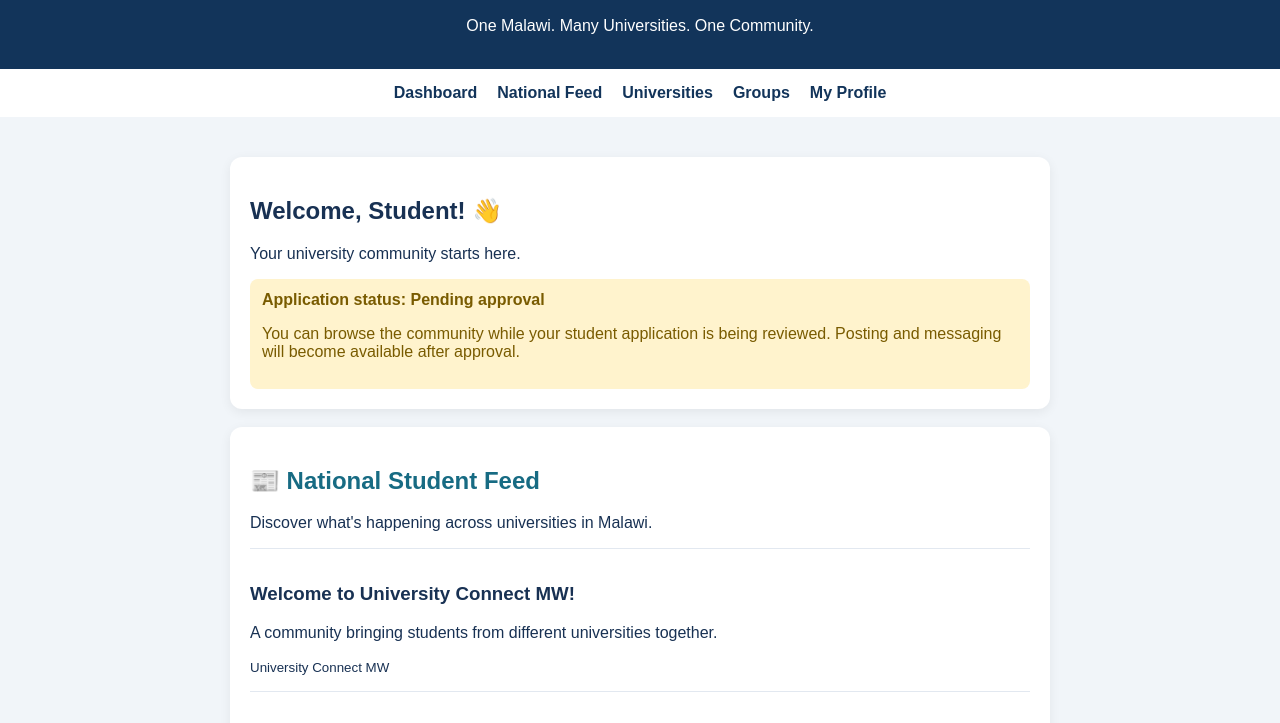
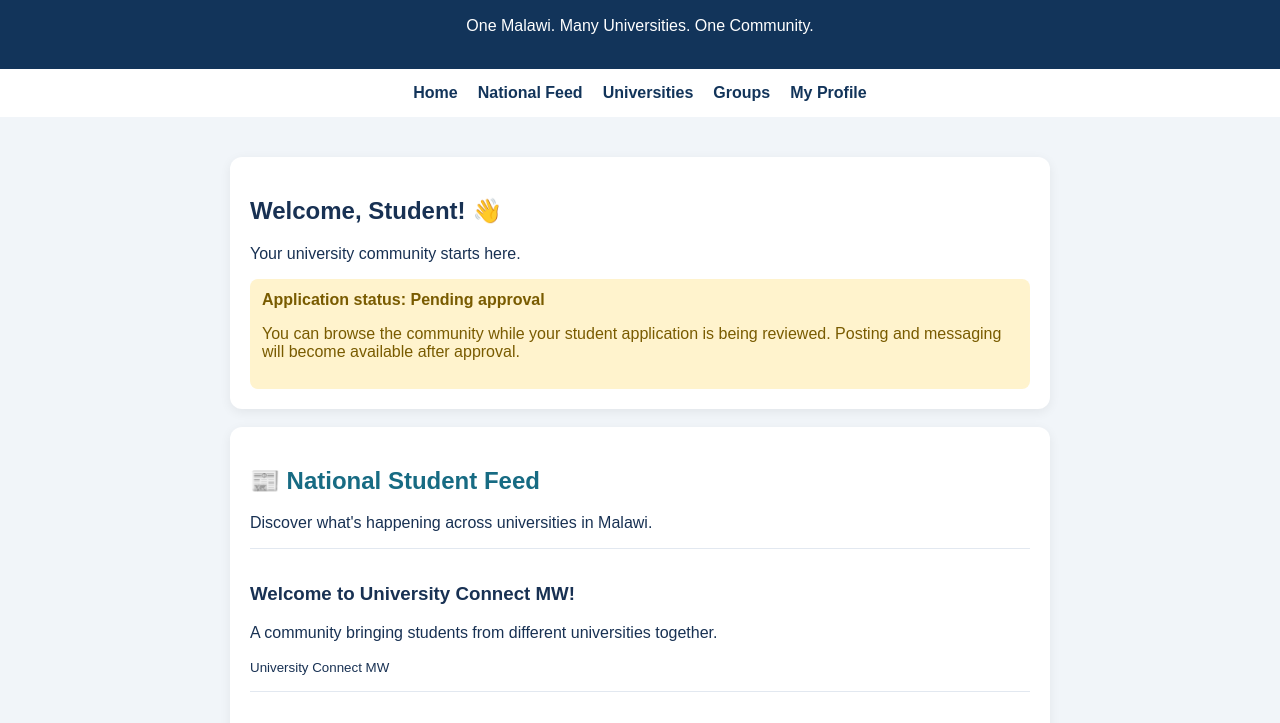
Before and after one commit to dismasimadaro-alt/university-connect-mw, a plain HTML site: page dashboard.html in a window 1280 px wide. Shown: the part 69-792 px from the top of the page. Drawn offline with Linux system fonts and the light colour scheme.

Commit message:
Update dashboard.html

```diff
--- a/dashboard.html
+++ b/dashboard.html
@@ -98,7 +98,7 @@ footer {
 </header>
 
 <nav>
-<a href="dashboard.html">Dashboard</a>
+<a href="index.html">Home</a>
 <a href="#feed">National Feed</a>
 <a href="#universities">Universities</a>
 <a href="#groups">Groups</a>
```
